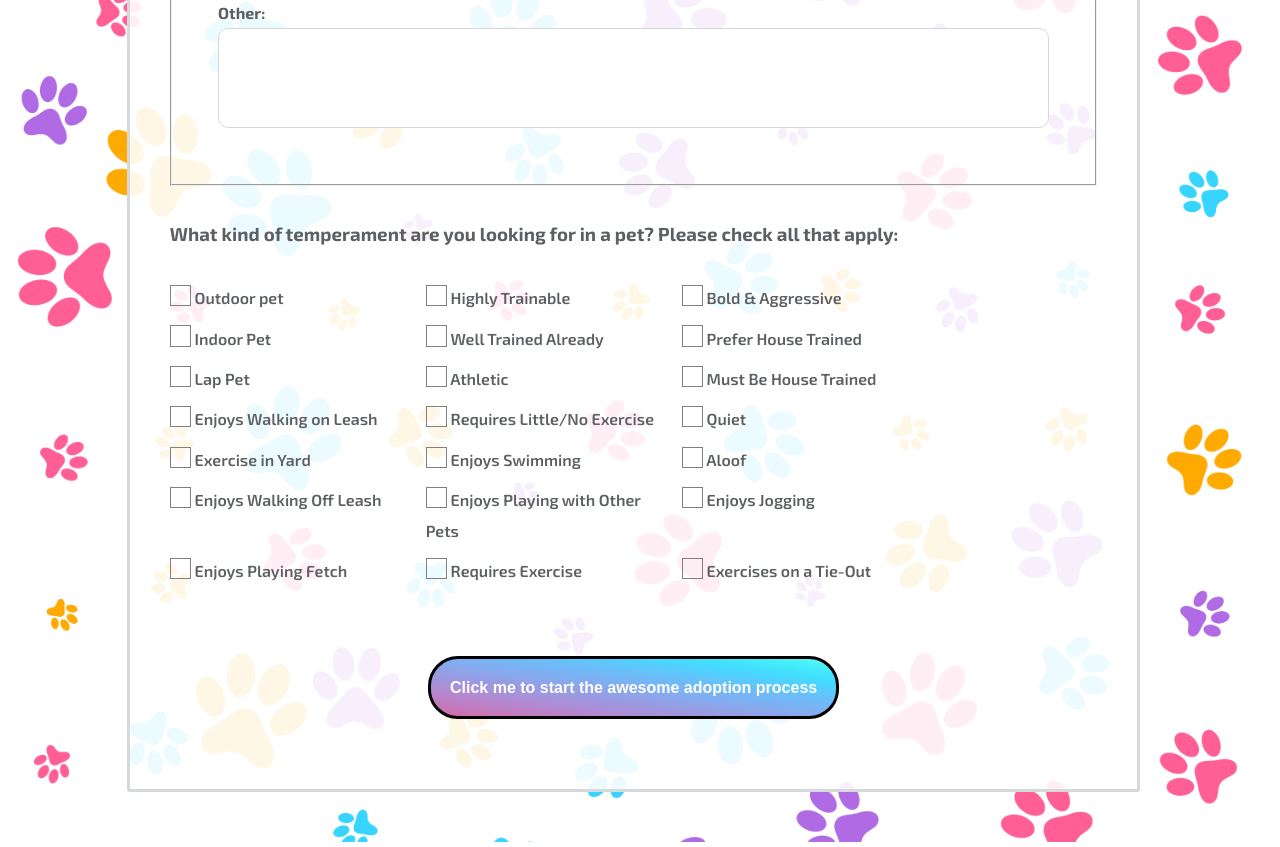
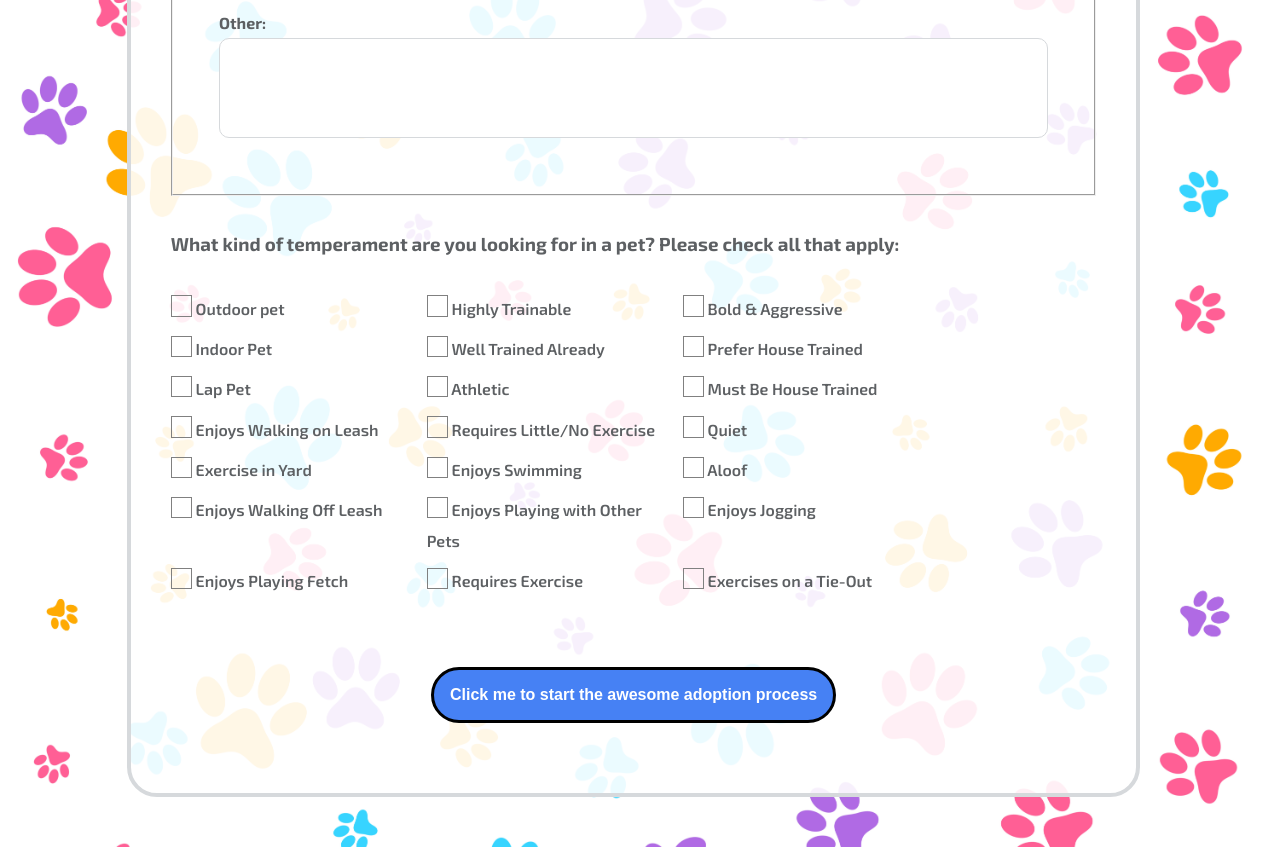
Before and after one commit to Mike-Salcedo/Forms-Practice, a plain HTML site: page index.html in a window 1280 px wide. Shown: the part 1338-2185 px from the top of the page. Drawn offline with Linux system fonts and the light colour scheme.

Commit message:
Update form button style

```diff
--- a/styles.css
+++ b/styles.css
@@ -13,7 +13,6 @@ body {
   background-size: cover;
 
   font-family: "Exo 2", sans-serif, "Times New Roman", Times, serif;
-  /* font-size: 16px;,- */
   line-height: 1.1;
 
   display: flex;
@@ -111,8 +110,8 @@ input[type="checkbox"]:disabled {
 .header-section {
   text-align: center;
   background-color: rgba(255, 255, 255, 0.9);
-  border: 3px solid #d6d9dc;
-  border-radius: 3px;
+  border: 4px solid #d6d9dc;
+  border-radius: 30px;
 
   width: 80%;
   margin: 40px 0;
@@ -131,8 +130,8 @@ input[type="checkbox"]:disabled {
 .adoption-form {
   background-color: rgba(255, 255, 255, 0.9);
 
-  border: 3px solid #d6d9dc;
-  border-radius: 3px;
+  border: 4px solid #d6d9dc;
+  border-radius: 30px;
 
   padding: 40px;
   line-height: 1.9;
@@ -179,11 +178,18 @@ fieldset.pet-selection {
   flex-wrap: wrap;
 
   gap: 0.5rem;
+
 }
 
 fieldset.pet-selection > div {
   width: 100%;
 }
+
+legend{
+  font-weight: 700;
+  font-size: large;
+}
+
 
 textarea {
   background-color: #ffffff;
@@ -207,24 +213,11 @@ button {
 
   color: #ffffff;
 
-  background-image: linear-gradient(
-    to right top,
-    #d16ba5,
-    #c777b9,
-    #ba83ca,
-    #aa8fd8,
-    #9a9ae1,
-    #8aa7ec,
-    #79b3f4,
-    #69bff8,
-    #52cffe,
-    #41dfff,
-    #46eefa,
-    #5ffbf1
-  );
+  background-color: #4681f4;
+
   border-radius: 30px;
 
-  padding: 1.2rem;
+  padding: 1rem;
 
   border: 3px solid black;
 
@@ -235,7 +228,11 @@ button {
 
   margin-top: 30px;
 
-  transition-duration: 200ms;
+  transition-duration: 250ms;
+}
+
+button:active {
+  background-color: #6a8dd3;
 }
 
 button:hover {
```
